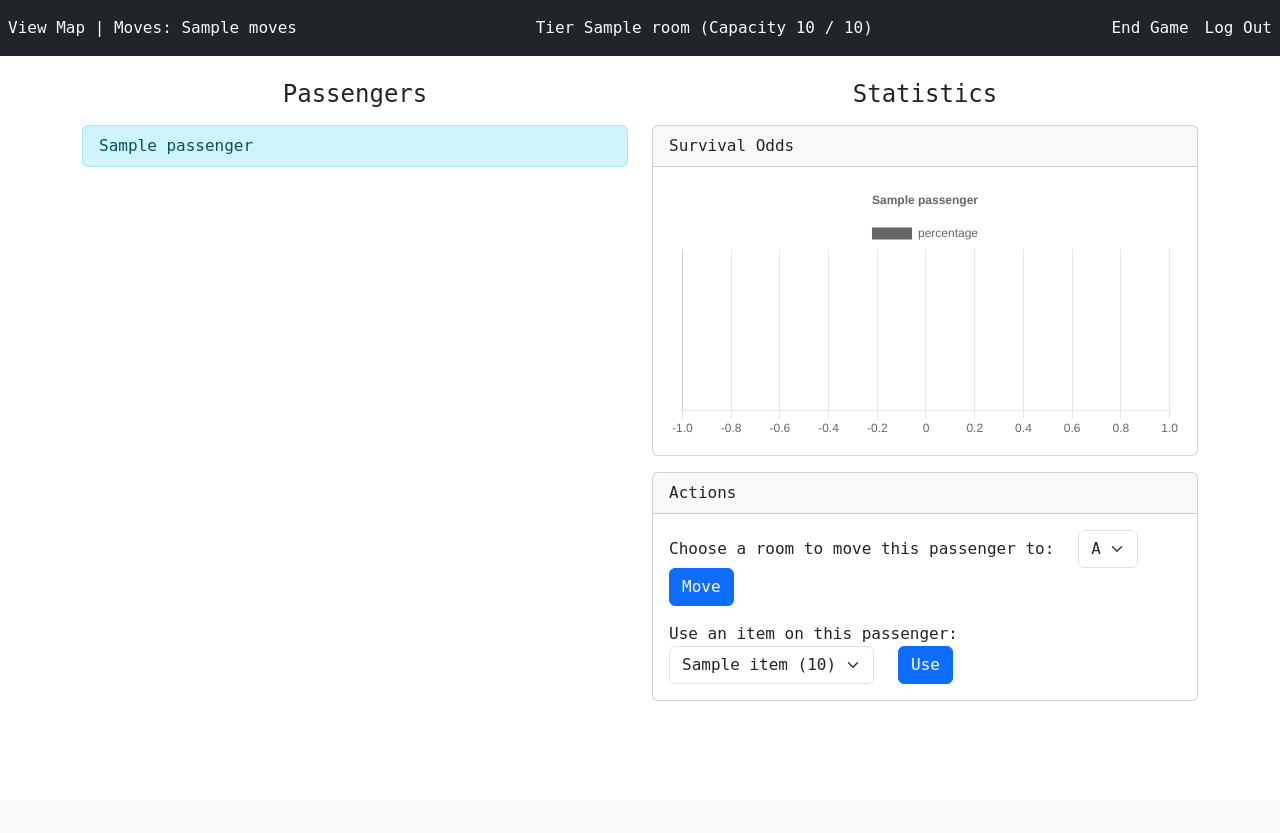
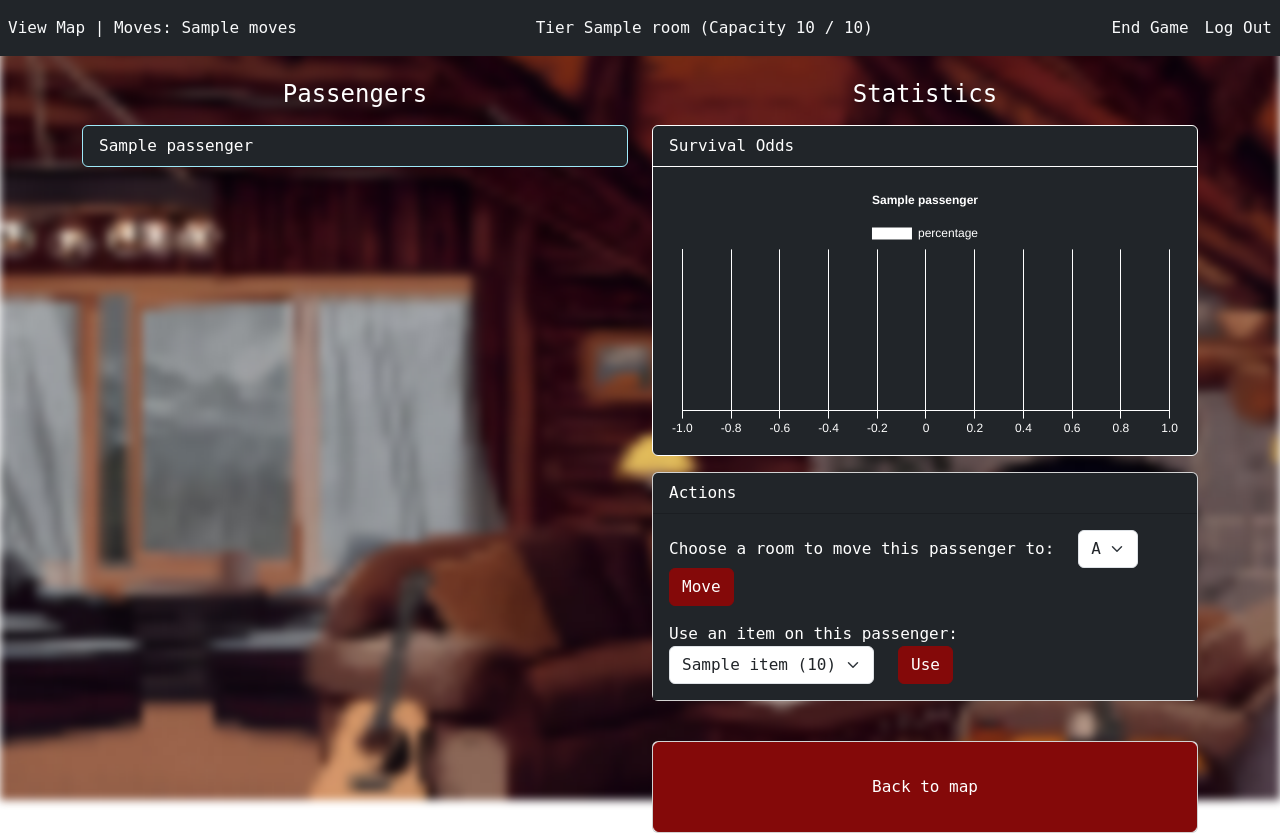
Before and after one commit to emily708/gusty-chickens, a Flask app: template app/templates/rooms/tier.html in a window 1280 px wide. Before the commit the page ends 701 px from the top, so only its background shows below. Run offline with Flask 3, Linux system fonts and the light colour scheme; the visitor is signed in with stand-in values (Sample User, id 1); the template is opened without the code that fills it: most values are stand-ins (such as "Sample title", 1, 10 or a date in 2020); some web fonts are replaced.

Commit message:
css aaaaaaa

```diff
--- a/app/templates/rooms/tier.html
+++ b/app/templates/rooms/tier.html
@@ -13,14 +13,30 @@ Tier {{ room['room'] }} (Capacity {{ room["usedCapacity"] }} / {{ room["capacity
 <script src="https://cdn.jsdelivr.net/npm/bootstrap@5.3.8/dist/js/bootstrap.bundle.min.js" integrity="sha384-FKyoEForCGlyvwx9Hj09JcYn3nv7wiPVlz7YYwJrWVcXK/BmnVDxM+D2scQbITxI" crossorigin="anonymous"></script>
 <script src="https://cdn.jsdelivr.net/npm/chart.js"></script>
 
+<style>
+     #bg {
+    	 filter: blur(4px);
+       width: 100%;
+    	 height: 100%;
+    	 background-image: url("/static/help.jpg");
+       background-repeat: no-repeat;
+       background-size: cover;
+    	 background-attachment: fixed;
+    	 position: absolute;
+       top: 0;
+    	 left: 0;
+    	 z-index: -10000;
+     }
+</style>
+<div id="bg"></div>
 <div class="container">
   <div class="row">
     <div class="col-md-6">
-      <h4 class="text-center mb-3">Passengers</h4>
+      <h4 class="text-center mb-3" style="color: white;">Passengers</h4>
       <div class="overflow-auto" style="max-height: 80vh;">
         <ul class="list-group">
           {% for passenger in passengers %}
-          <li class="list-group-item passenger" id="passenger-{{ loop.index }}">{{ passenger["name"] }}</li>
+          <li class="list-group-item passenger bg-dark" style="color: white;" id="passenger-{{ loop.index }}">{{ passenger["name"] }}</li>
           {% endfor %}
         </ul>
       </div>
@@ -31,21 +47,22 @@ Tier {{ room['room'] }} (Capacity {{ room["usedCapacity"] }} / {{ room["capacity
       let ctx
     </script>
     <div class="col-md-6">
-      <h4 class="text-center mb-3">Statistics</h4>
+      <h4 class="text-center mb-3" style="color: white;">Statistics</h4>
       {% for passenger in passengers %}
       <div id="info-{{ loop.index }}" style="display: none;">
-        <div class="card">
-          <div class="card-header">
+        <div class="card bg-dark" style="color: white; border-color: white;">
+          <div class="card-header" style="border-color: white;">
             Survival Odds
           </div>
-          <div class="card-body">
-            <canvas id="chart-{{ loop.index }}"></canvas>
+          <div class="card-body" style="color: white; border-color: white;">
+            <canvas id="chart-{{ loop.index }}" style="color: white;"></canvas>
             <script>
               chartLabels = {{ passenger["labels"] | tojson }};
               chartValues = {{ passenger["values"] | tojson }};
 
               ctx = document.getElementById('chart-{{ loop.index }}');
-
+              Chart.defaults.color = '#fff';
+              Chart.defaults.borderColor = '#fff';
               new Chart(ctx, {
                   type: 'bar',
                   data: {
@@ -54,6 +71,7 @@ Tier {{ room['room'] }} (Capacity {{ room["usedCapacity"] }} / {{ room["capacity
                           label: 'percentage',
                           data: chartValues,
                           backgroundColor: chartValues.map(v => v >= 0 ? '#4CAF50' : '#FF5252'),
+                          color: "#ffffff",
                       }]
                   },
                   options: {
@@ -66,6 +84,7 @@ Tier {{ room['room'] }} (Capacity {{ room["usedCapacity"] }} / {{ room["capacity
                       },
                       scales: {
                           x: {
+                              color: 'white',
                               beginAtZero: true,
                               max: 1,
                               min: -1
@@ -77,10 +96,10 @@ Tier {{ room['room'] }} (Capacity {{ room["usedCapacity"] }} / {{ room["capacity
           </div>
         </div>
         <div class="card mt-3">
-          <div class="card-header">
+          <div class="card-header bg-dark" style="color: white;">
             Actions
           </div>
-          <div class="card-body">
+          <div class="card-body bg-dark" style="color: white;">
             <form class="row row-cols-lg-auto align-items-center mb-3" action="/game/move-person" method="post">
               <input type="hidden" name="passengerId" value="{{ passenger['id'] }}">
               <div class="col-12">
@@ -98,7 +117,7 @@ Tier {{ room['room'] }} (Capacity {{ room["usedCapacity"] }} / {{ room["capacity
                 </select>
               </div>
               <div class="col-12">
-                <button type="submit" class="btn btn-primary">Move</button>
+                <button type="submit" class="btn btn-primary" style="background-color: #840909; border-color: #840909;">Move</button>
               </div>
             </form>
             {% if inventory|length > 0 %}
@@ -115,7 +134,7 @@ Tier {{ room['room'] }} (Capacity {{ room["usedCapacity"] }} / {{ room["capacity
                 </select>
               </div>
               <div class="col-12">
-                <button type="submit" class="btn btn-primary">Use</button>
+                <button type="submit" class="btn btn-primary" style="background-color: #840909; border-color: #840909;">Use</button>
               </div>
             </form>
             {% endif %}
@@ -123,6 +142,10 @@ Tier {{ room['room'] }} (Capacity {{ room["usedCapacity"] }} / {{ room["capacity
         </div>
       </div>
       {% endfor %}
+    <br>
+<div class="card mt-3">
+    <button class="btn btn-primary" style="background-color: #840909; border-color: #840909; padding-top: 4vh; padding-bottom: 4vh;" onclick="location.href='{{url_for('game.map_get')}}'">Back to map</button>
+</div>
     </div>
   </div>
 </div>
```
Also changed, not shown: app/templates/map.html (+2 -11 lines), app/static/help.jpg (added).
